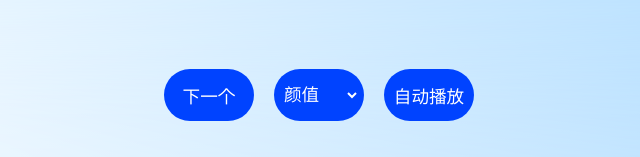
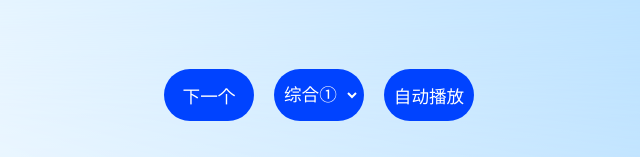
Before and after one commit to 29438/mm, a plain HTML site: page v/index.html in a window 1280 px wide. Shown: the part 640-797 px from the top of the page, 321-961 px from the left. Drawn offline with Linux system fonts and the light colour scheme.

Commit message:
Update index.html

```diff
--- a/v/index.html
+++ b/v/index.html
@@ -137,7 +137,7 @@
 			<!-- 选择类别按钮 -->
 			<button style="display: block" id="select-button">
 				<select id="selectOption">
-					<option value="https://api.xyttkx.cn/yzsp.php">颜值</option>
+					<!-- 					<option value="https://api.xyttkx.cn/yzsp.php">颜值</option>
 					<option value="https://api.xyttkx.cn/sgsp.php">帅哥</option>
 					<option value="https://api.xyttkx.cn/tmsp.php">甜妹</option>
 					<option value="https://api.xyttkx.cn/rwsp.php">热舞</option>
@@ -145,7 +145,7 @@
 					<option value="https://api.xyttkx.cn/hfsp.php">汉服</option>
 					<option value="https://api.xyttkx.cn/ngsp.php">女高</option>
 					<option value="https://api.xyttkx.cn/bzsp.php">变装</option>
-					<option value="http://api.yujn.cn/api/luoli.php">Lolita</option>
+					<option value="http://api.yujn.cn/api/luoli.php">Lolita</option> -->
 					<option value="https://www.cunshao.com/666666/api/web.php">综合①</option>
 					<option value="http://api.yujn.cn/api/zzxjj.php">综合②</option>
 					<option value="http://api.yujn.cn/api/xjj.php">综合③</option>
```
